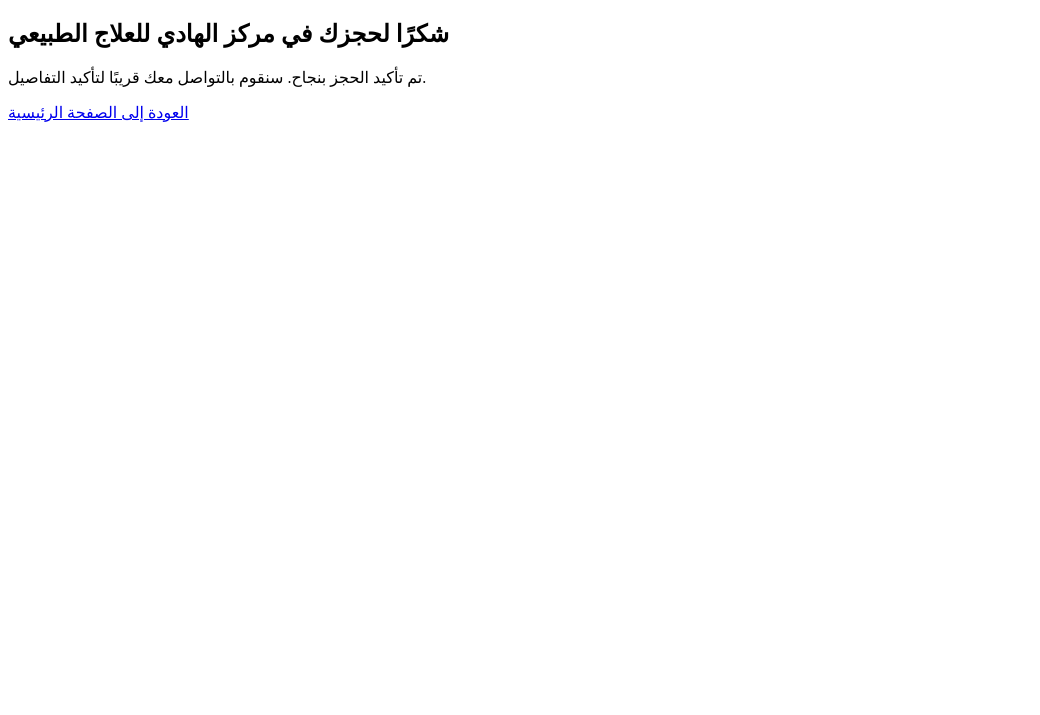
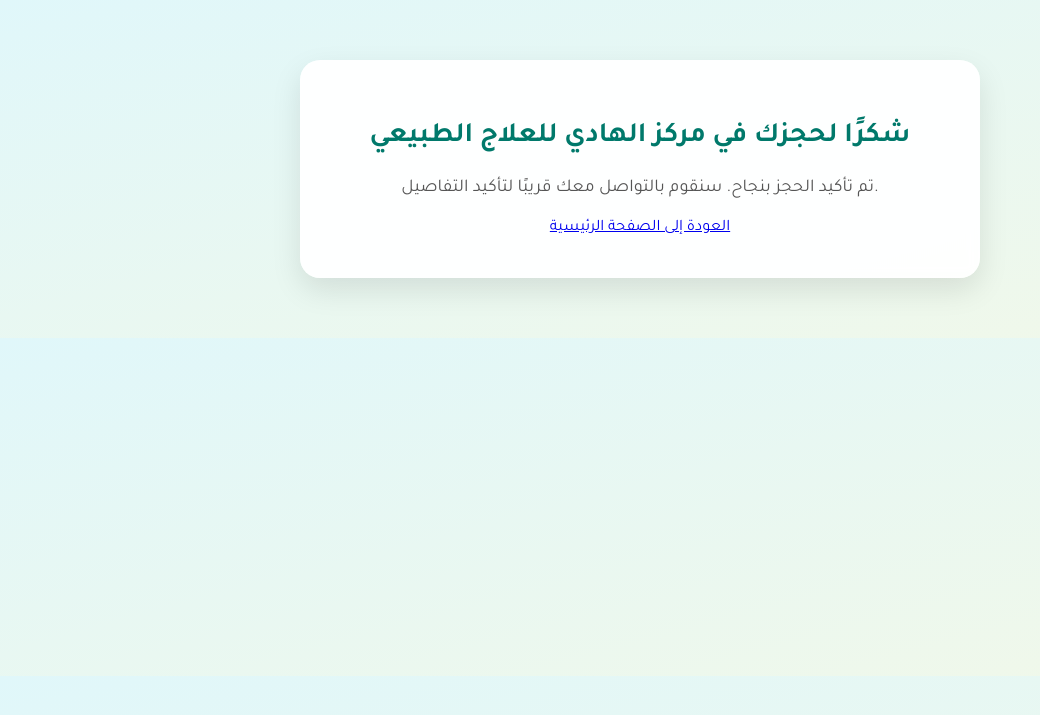
Before and after one commit to Taha444/clinic-booking, a Flask app: page /confirmation in a window 1280 px wide. Shown: the top 715 px of the page, without its empty margins (0-1040 px from the left). Run offline with Flask 3, Linux system fonts and the light colour scheme.

Commit message:
Update confirmation_style.css

```diff
--- a/static/confirmation_style.css
+++ b/static/confirmation_style.css
@@ -1,15 +1,8 @@
-with open("confirmation.html", "w", encoding="utf-8") as f:
-    f.write("""<!DOCTYPE html>
-<html lang="ar">
-<head>
-    <meta charset="UTF-8">
-    <title>تم الحجز بنجاح</title>
-    <meta name="viewport" content="width=device-width, initial-scale=1.0">
-    <link rel="stylesheet" href="/static/style.css">
-    <style>
+@import url('https://fonts.googleapis.com/css2?family=Tajawal:wght@400;700&display=swap');
+
 body {
+    font-family: 'Tajawal', sans-serif;
     background: linear-gradient(to bottom right, #e0f7fa, #f1f8e9);
-            font-family: 'Tajawal', sans-serif;
     margin: 0;
     padding: 0;
     animation: fadeInBody 1.5s ease-in;
@@ -88,17 +81,3 @@ with open("confirmation.html", "w", encoding="utf-8") as f:
     50% { transform: translateY(-10px); }
     100% { transform: translateY(0); }
 }
-    </style>
-</head>
-<body>
-    <div class="confirmation-container">
-        <div class="confirmation-icon">✅</div>
-        <h2>تم الحجز بنجاح!</h2>
-        <p>شكرًا لك على ثقتك بنا. سيتم التواصل معك لتأكيد الموعد.</p>
-        <a href="/" class="back-button">العودة للصفحة الرئيسية</a>
-        <div class="medical-decoration">🩺💊🧬</div>
-    </div>
-</body>
-</html>""")
-
-print("تم إنشاء ملف confirmation.html بتصميم طبي مميز.")
```
Lines whose indentation alone changed are shown as unchanged.
